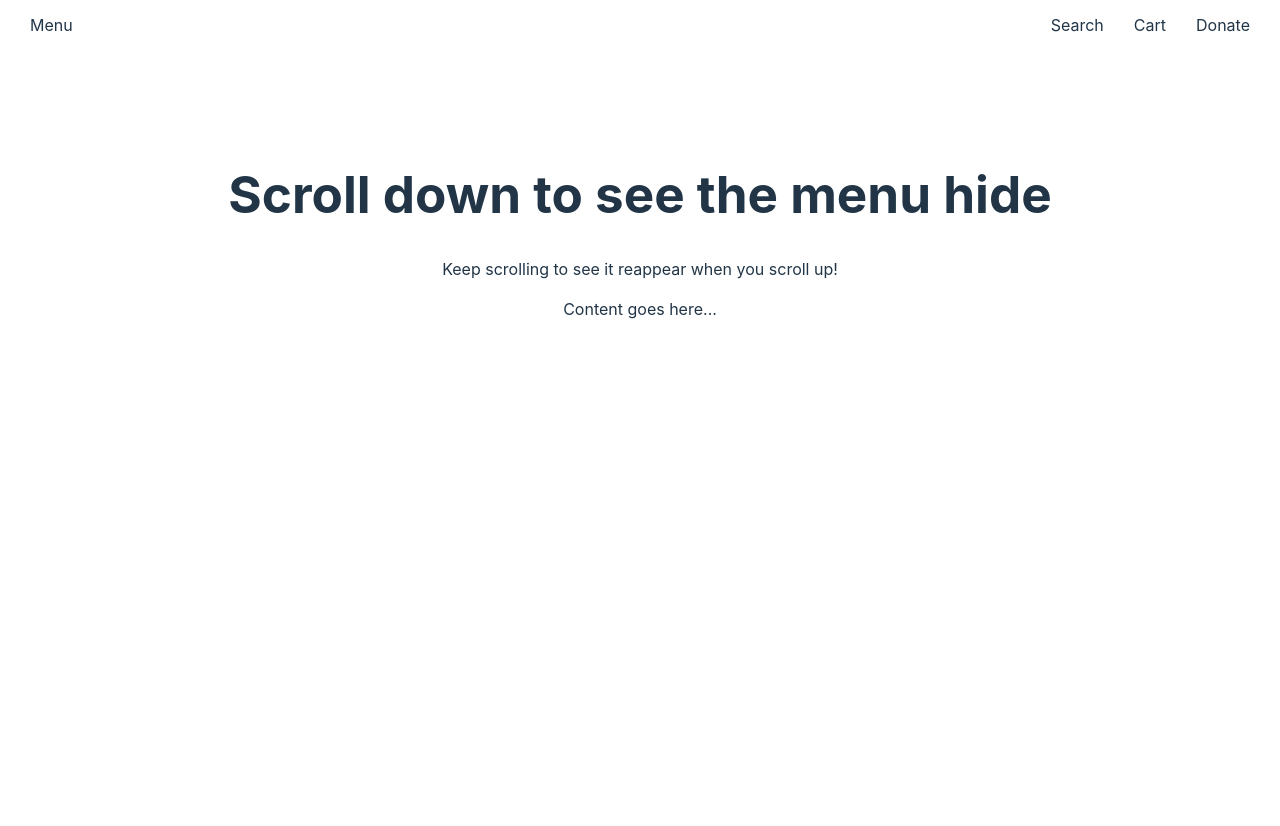
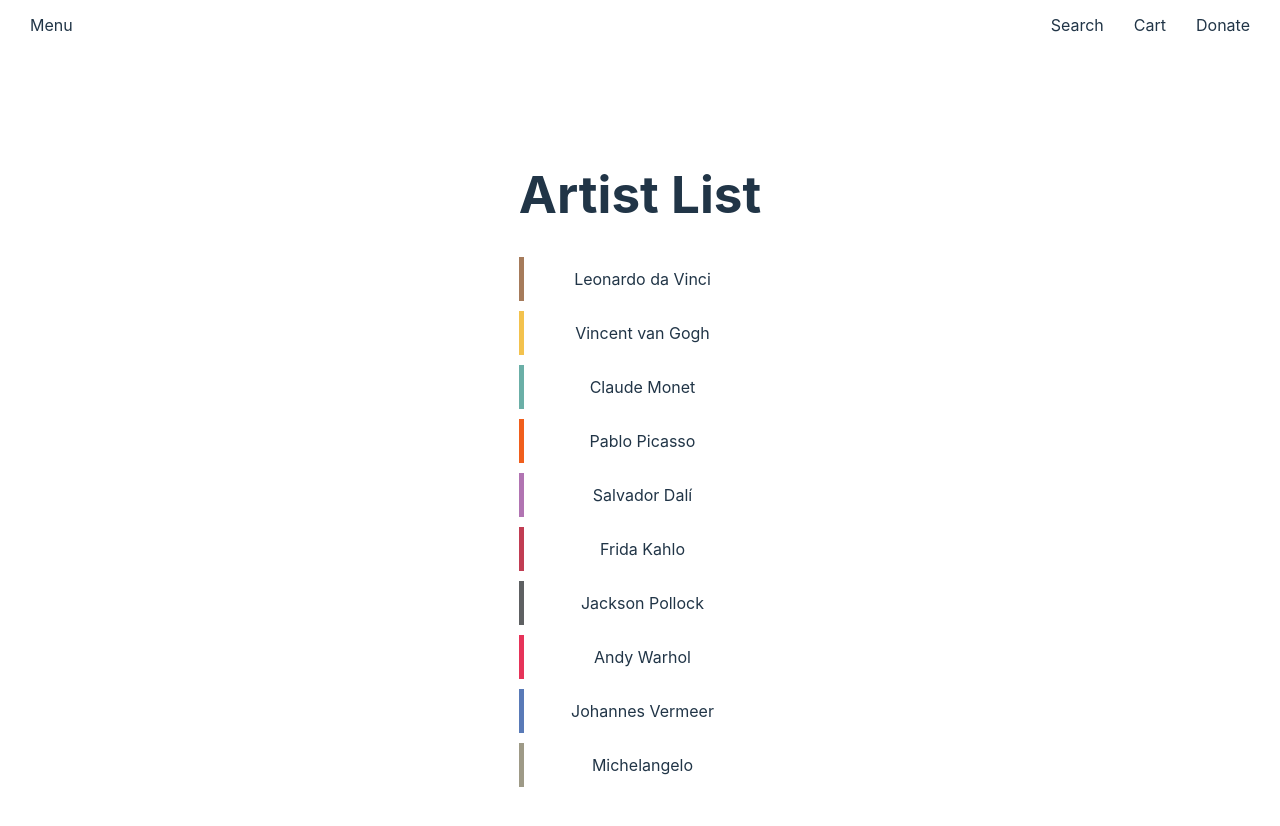
Before and after one commit to ThisIsTheNewOne/newProjects, a React (Vite) app in the folder ArtGalleryProject-Layout/: page / in a window 1280 px wide. Shown: the top 826 px of the page. Built offline with nearby package versions, Linux system fonts and the light colour scheme.

Commit message:
adding a simple toaser and artist list

```diff
--- a/ArtGalleryProject-Layout/src/App.tsx
+++ b/ArtGalleryProject-Layout/src/App.tsx
@@ -1,4 +1,5 @@
 import './App.css'
+import ArtistList from './components/ArtistList'
 import Menu from './components/Menu'
 
 const App = () => {
@@ -8,12 +9,9 @@ const App = () => {
        <div>
         <Menu />
         <div style={{ padding: '100px 20px' }}>
-          <h1>Scroll down to see the menu hide</h1>
-          <p>Keep scrolling to see it reappear when you scroll up!</p>
-          <div style={{ height: '2000px' }}>
-            <p>Content goes here...</p>
+          <h1>Artist List</h1>
+          <ArtistList />
           </div>
-        </div>
       </div>
     </>
   )
--- /dev/null
+++ b/ArtGalleryProject-Layout/src/components/ArtistList.tsx
@@ -0,0 +1,39 @@
+import React, { useState } from 'react';
+import styled from 'styled-components';
+import artists from "../data/artists.json"
+import Toaster from './ToasterContainer';
+
+const ArtistItem = styled.div<{ color: string }>`
+  margin: 10px 0;
+  padding: 10px;
+  cursor: pointer;
+  border-left: 5px solid ${({ color }) => color};
+  transition: background-color 0.2s ease;
+
+  &:hover {
+    background-color: ${({ color }) => color};
+    color: #fff;
+  }
+`;
+
+const ArtistList: React.FC = () => {
+  const [hoveredArtist, setHoveredArtist] = useState<{ name: string; color: string; most_important_piece: string; } | null>(null);
+
+  return (
+    <div>
+      {artists.map((artist) => (
+        <ArtistItem
+          key={artist.name}
+          color={artist.color}
+          onMouseEnter={() => setHoveredArtist(artist)}
+          onMouseLeave={() => setHoveredArtist(null)}
+        >
+          {artist.name}
+        </ArtistItem>
+      ))}
+      <Toaster artist={hoveredArtist} />
+    </div>
+  );
+};
+
+export default ArtistList;
--- /dev/null
+++ b/ArtGalleryProject-Layout/src/components/ToasterContainer.tsx
@@ -0,0 +1,21 @@
+import React from 'react';
+import { ToasterContainer } from '../styles/GlobalStyles';
+
+interface ToasterProps {
+  artist: { name: string; color: string; most_important_piece: string } | null;
+}
+
+const Toaster: React.FC<ToasterProps> = ({ artist }) => {
+  return (
+    <ToasterContainer bgColor={artist?.color || ""}>
+      {artist && (
+        <>
+          <strong>{artist.name}</strong>
+          <p>{artist.most_important_piece}</p>
+        </>
+      )}
+    </ToasterContainer>
+  );
+};
+
+export default Toaster;
--- a/ArtGalleryProject-Layout/src/styles/GlobalStyles.ts
+++ b/ArtGalleryProject-Layout/src/styles/GlobalStyles.ts
@@ -36,3 +36,17 @@ export const MenuRight = styled.div`
     }
   }
 `;
+
+export const ToasterContainer = styled.div<{ bgColor: string }>`
+  position: fixed;
+  bottom: 20px;
+  right: 20px;
+  background-color: ${({ bgColor }) => bgColor || "#fff"};
+  color: #fff;
+  padding: 10px 20px;
+  border-radius: 5px;
+  box-shadow: 0px 2px 10px rgba(0, 0, 0, 0.2);
+  transition: opacity 0.3s ease, transform 0.3s ease;
+  opacity: ${({ bgColor }) => (bgColor ? 1 : 0)};
+  transform: ${({ bgColor }) => (bgColor ? "translateY(0)" : "translateY(20px)")};
+`;
```
